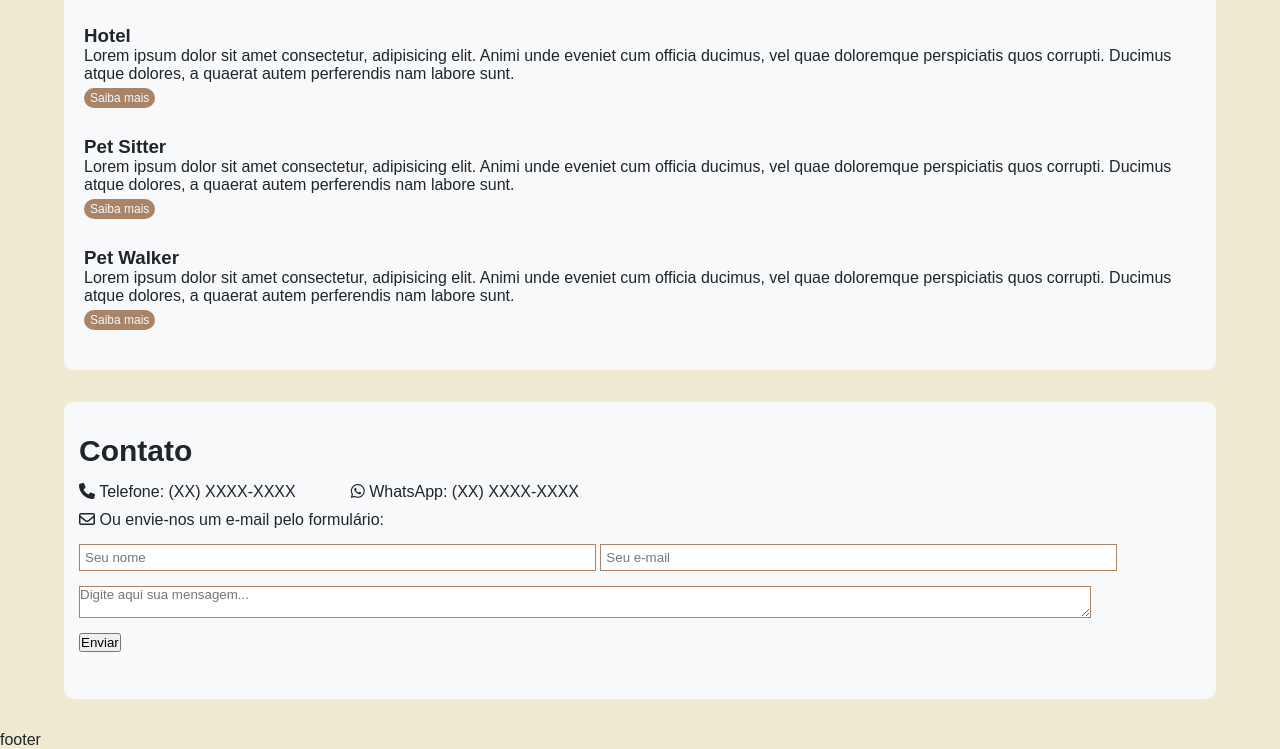
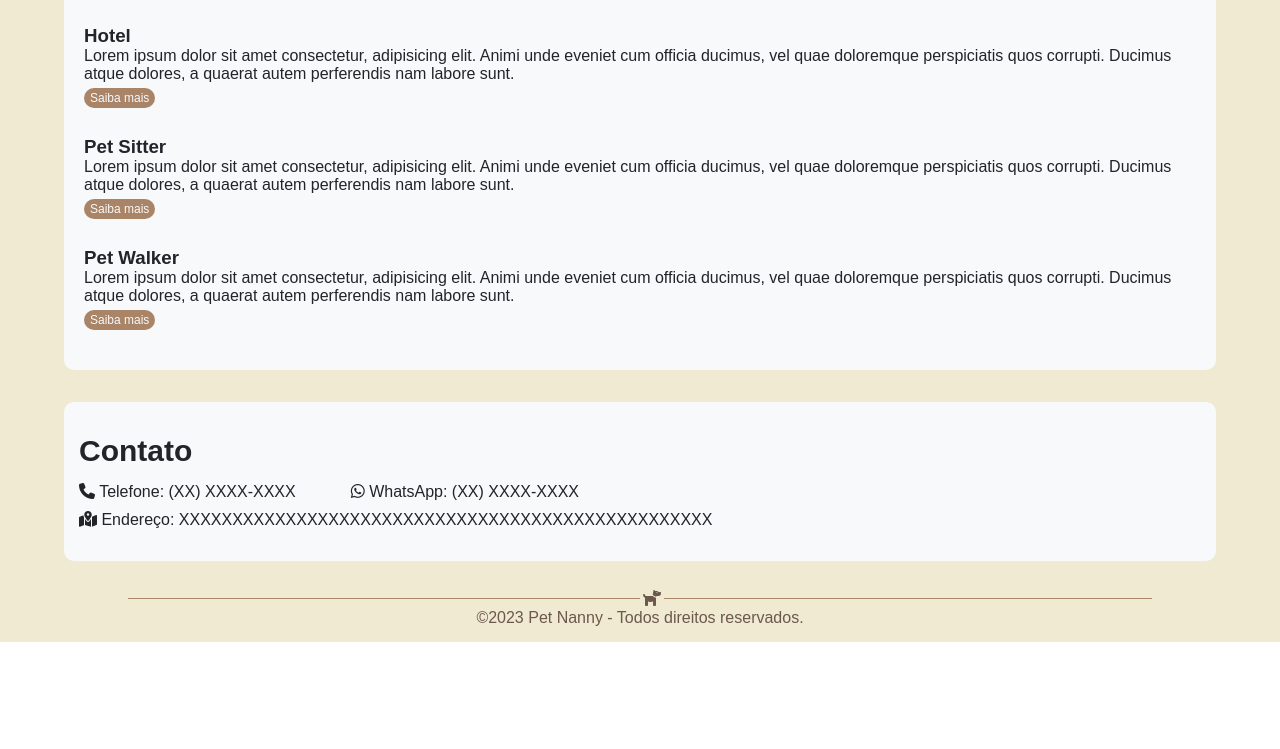
Before and after one commit to ednanf/pet-nanny-website, a plain HTML site: page index.html in a window 1280 px wide. Shown: the part 1303-2052 px from the top of the page. After the commit the page ends 1945 px from the top, so only its background shows below. Drawn offline with Linux system fonts and the light colour scheme; a web font is replaced by a local one.

Commit message:
Finish project

```diff
--- a/css/styles.css
+++ b/css/styles.css
@@ -41,7 +41,7 @@ a:hover {
         'footer'
 }
 
-#header {
+header {
     justify-content: start;
     grid-area: header;
     background-color: #ADC178;
@@ -83,7 +83,7 @@ nav {
 }
 
 #nav-links li {
-    padding-right: 15px;
+    padding-right: 20px;
 }
 
 #nav-links a {
@@ -249,24 +249,33 @@ nav {
     padding: 0 0 px 0;
 }
 
-#contact-container form {
-    margin: 15px 15px 15px 15px;
+/* Footer */
+footer {
+    color: #6c584c;
+    display: block;
+    justify-content: center;
+    padding-top: 5px;
+    padding-bottom: 15px;
 }
 
-#contact-container input,
-#contact-container textarea {
-    border: 1px solid #A98467;
+#line {
+    margin: 0 10% 0 10%;
+    border-top: 1px solid #a98467;
 }
 
-#contact-container input {
-    display: inline-flex;
-    padding: 5px;
-    width: 45%;
-    margin-bottom: 15px;
+#dog {
+    display: flex;
+    justify-content: center;
+    position: absolute;
+    background-color: #F0EAD2;
+    margin-top: -12px;
+    margin-left: 50%;
+    padding: 3px 3px;
 }
 
-#contact-container textarea {
+#footer-text p {
+    color: #6c584c;
     display: flex;
-    margin-bottom: 15px;
-    width: 90% ;
+    justify-content: center;
+    margin-top: 10px;
 }
--- a/index.html
+++ b/index.html
@@ -22,7 +22,7 @@
 </head>
 <body>
     <div class="main-container">
-        <div id="header">
+        <header>
             <nav>
                 <div id="logo">
                     <img src="img/logo.png" alt="Pet Nanny" id="logo-img">
@@ -33,21 +33,21 @@
                         <a href="#banner-container">home</a>
                     </li>
                     <li>
-                        <a href="#about-us">nossa missão</a>
+                        <a href="#about-us-container">nossa missão</a>
                     </li>
                     <li>
-                        <a href="#services">serviços</a>
+                        <a href="#services-container">serviços</a>
                     </li>
                     <li>
-                        <a href="#" class="default-btn">
+                        <a href="#contact-container" class="default-btn">
                             <i class="fa-solid fa-comment"></i>
                             contato
                         </a>
                     </li>
                 </ul>
             </nav>
-        </div>
-        <div id="content">
+        </header>
+        <main>
             <section id="banner-container">
                 <div id="main-banner-text">
                     <h2>Pet Nanny</h2>
@@ -166,19 +166,20 @@
                     </p>
                 </div>
                 <p>
-                    <i class="fa-regular fa-envelope"></i> Ou envie-nos um e-mail pelo formulário:
+                    <i class="fa-solid fa-map-location-dot"></i>
+                    Endereço: XXXXXXXXXXXXXXXXXXXXXXXXXXXXXXXXXXXXXXXXXXXXXXXXXX
                 </p>
-                <form>
-                    <input type="text" placeholder="Seu nome">
-                    <input type="email" placeholder="Seu e-mail">
-                    <textarea name="message" id="message" placeholder="Digite aqui sua mensagem..."></textarea>
-                    <button type="submit">Enviar</button>
-                </form>
             </section>
-        </div>
-        <div id="footer">
-            <p>footer</p>
-        </div>
+        </main>
+        <footer>
+            <div id="line"></div>
+            <div id="dog">
+                <i class="fa-solid fa-dog"></i>
+            </div>
+            <div id="footer-text">
+                <p>&copy;2023 Pet Nanny - Todos direitos reservados.</p>
+            </div>
+        </footer>
     </div>
 </body>
 </html>
```
